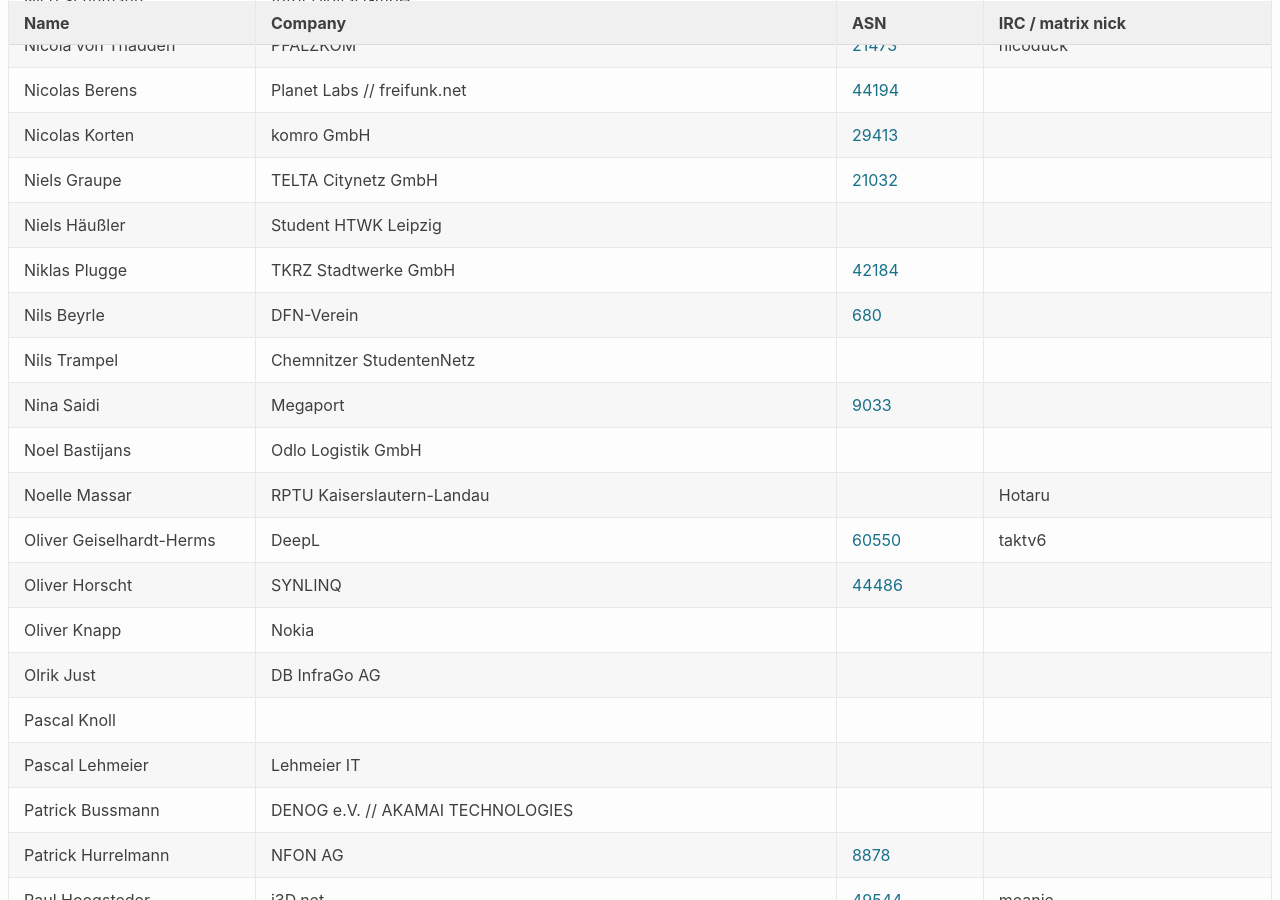
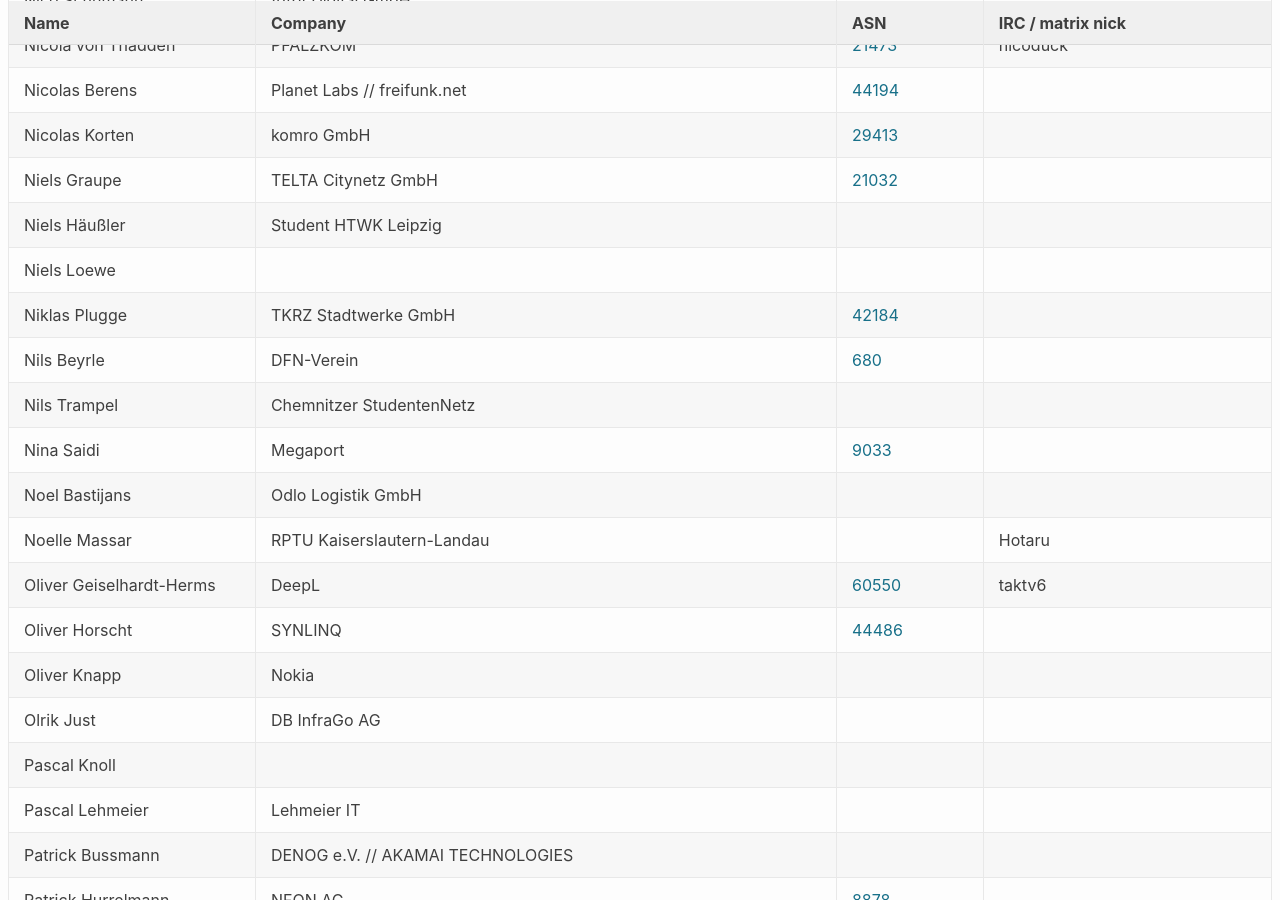
Before and after one commit to denog/pretix-attendeelist, a Jekyll site: the page built from denog16/index.markdown, in a window 1280 px wide and 900 px high, scrolled down 12985 px. Built offline with Jekyll 4.4.1, drawn with Linux system fonts in a browser that asks for light colours.

Commit message:
Latest data: Mon Oct 21 06:11:48 UTC 2024

```diff
--- a/_data/attendees_denog16_onsite.json
+++ b/_data/attendees_denog16_onsite.json
@@ -1728,6 +1728,12 @@
     "asn": null
   },
   {
+    "name": "Niels Loewe",
+    "company": null,
+    "irc": null,
+    "asn": null
+  },
+  {
     "name": "Niklas Plugge",
     "company": "TKRZ Stadtwerke GmbH",
     "irc": null,
```
